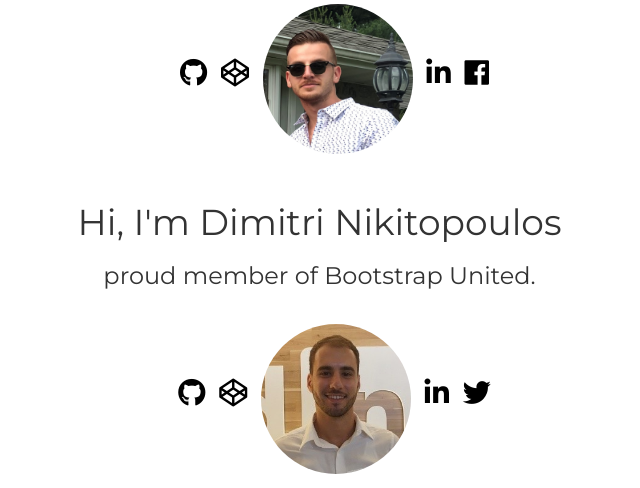
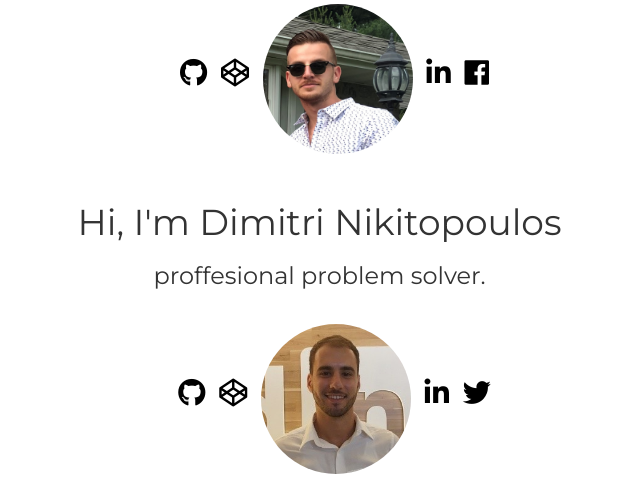
Before and after one commit to dimitronikito/SARA, a Node server app: page /student-developers in a window 1280 px wide. Shown: the part 212-700 px from the top of the page, without its empty margins (338-978 px from the left). Run offline with Node 20, Linux system fonts and the light colour scheme; some libraries are stand-ins or nearby versions.

Commit message:
changed bio

```diff
--- a/views/pages/About/student-developers.ejs
+++ b/views/pages/About/student-developers.ejs
@@ -35,7 +35,7 @@
           <div class= "row">
             <div class= "col-lg">
                <h1 class= "text-center animated fadeInDown name"> Hi, I'm Dimitri Nikitopoulos </h1>
-                <h3 class="text-center animated fadeInDown"> proud member of Bootstrap United.</h3>
+                <h3 class="text-center animated fadeInDown"> proffesional problem solver.</h3>
                 <div class= "pic animated fadeInDown text-center">
                   <div class= "container text-center">
                     <ul class= "list-inline text-center list">
```
